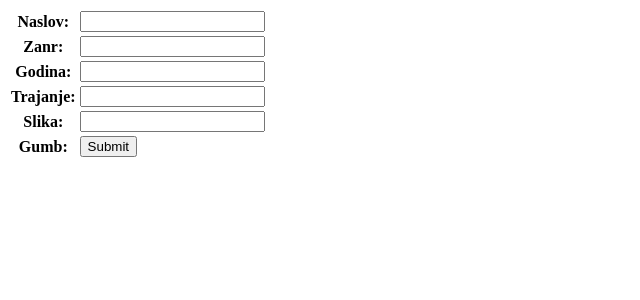
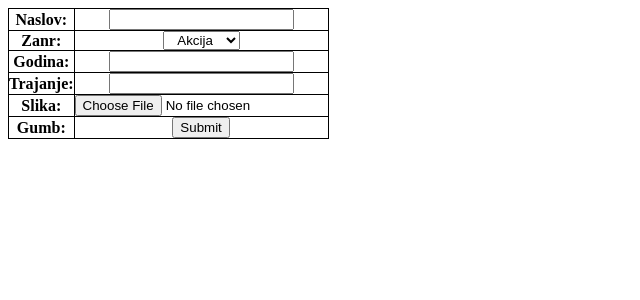
Before and after one commit to dudovcic/filmovi_kolekcija, a PHP site: page /unos.php in a window 1280 px wide. Shown: the top 300 px of the page, without its empty margins (0-640 px from the left). Run offline with PHP 8.4, Linux system fonts and the light colour scheme.

Commit message:
unos form done

```diff
--- a/css/styles.css
+++ b/css/styles.css
@@ -2,6 +2,7 @@
 	text-decoration: none;
 	text-align: center;
 }
+
 #abc {
 	margin: auto;
 	text-align: center;
@@ -11,3 +12,21 @@
 a {
 	color: blue;
 }
+
+th, td {
+	border: 1px solid black;
+	padding: 0;
+	margin: 0;
+}
+table {
+	border-collapse: collapse;
+}
+
+
+#table {
+	margin: auto;
+}
+
+#table form table input {
+	text-align: left;
+}
--- a/index.php
+++ b/index.php
@@ -3,7 +3,7 @@
 <head>
 <meta charset="utf-8">
 <meta name="viewport" content="width=device-width, initial-scale=1">
-<link rel="stylesheet" href="css/styles.css" />
+<link rel="stylesheet" href="./css/styles.css" />
 <title>Filmovi</title>
 
 
--- a/unos.php
+++ b/unos.php
@@ -2,31 +2,41 @@
 <html>
 <head>
 	<title>Unos</title>
+	<link rel="stylesheet" href="./css/styles.css" />
 </head>
 <body>
 <div id="table">
-	<form method="POST" action="unos.php">
+	<form method="POST" action="unos.php" id="unos">
 		<table>
 
 			 <tr>
 			    <th>Naslov:</th>
-			    <td><input type="text"></input></td>
+			    <td><input type="text" name="naslov"></input></td>
 			  </tr>
 			  <tr>
 			    <th>Zanr:</th>
-			    <td><input type="text"></input></td>
+			    <td>
+
+					<select form="unos" name="zanr">
+					  <option value="volvo">Akcija</option>
+					  <option value="saab">Drama</option>
+					  <option value="opel">Fantazija</option>
+					  <option value="asdaw">Sci-fi</option>
+					</select>
+
+			    </td>
 			  </tr>
 			  <tr>
 			    <th>Godina:</th>
-			    <td><input type="text"></input></td>
+			    <td><input type="text" name="godina"></input></td>
 			  </tr>
 			   <tr>
 			    <th>Trajanje:</th>
-			    <td><input type="text"></input></td>
+			    <td><input type="text" name="trajanje"></input></td>
 			  </tr>
 			   <tr>
 			    <th>Slika:</th>
-			    <td><input type="text"></input></td>
+			    <td><input type="file" name="slika"></input></td>
 			  </tr>
 			   <tr>
 			    <th>Gumb:</th>
```
